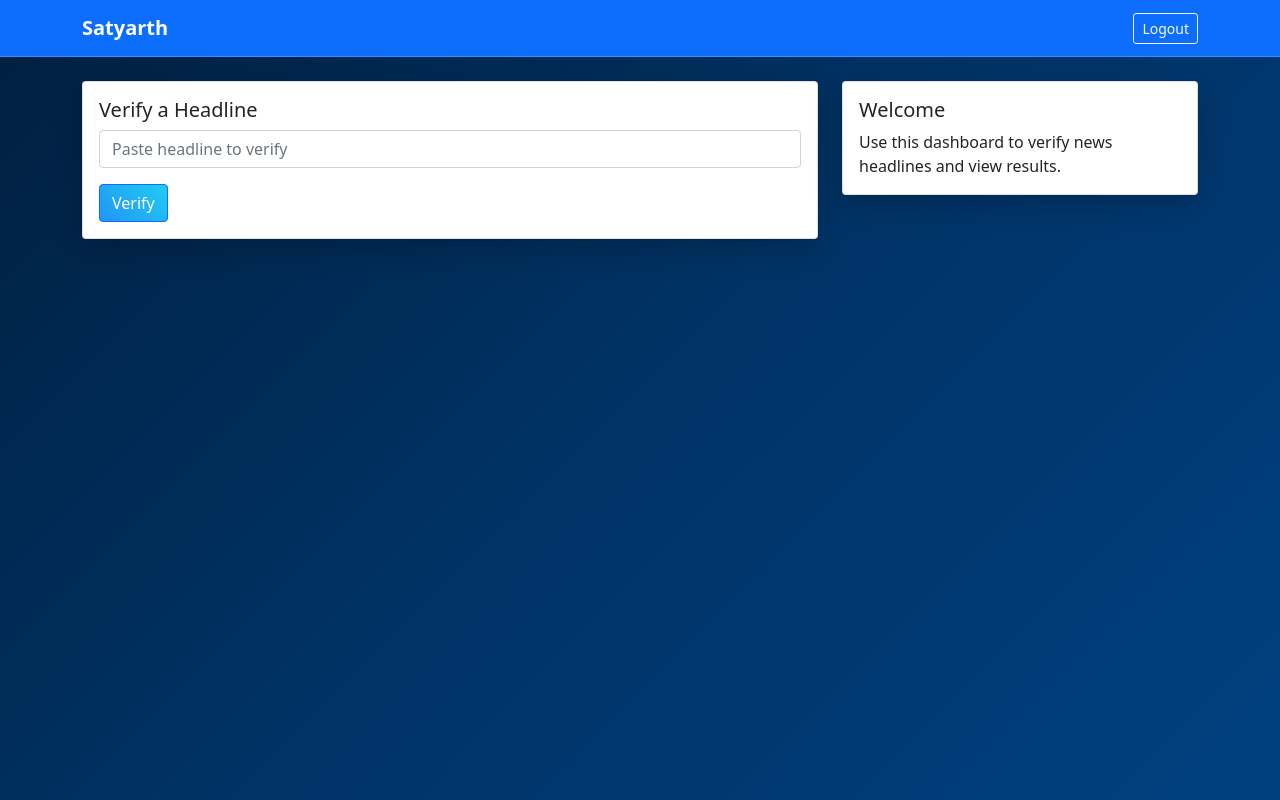
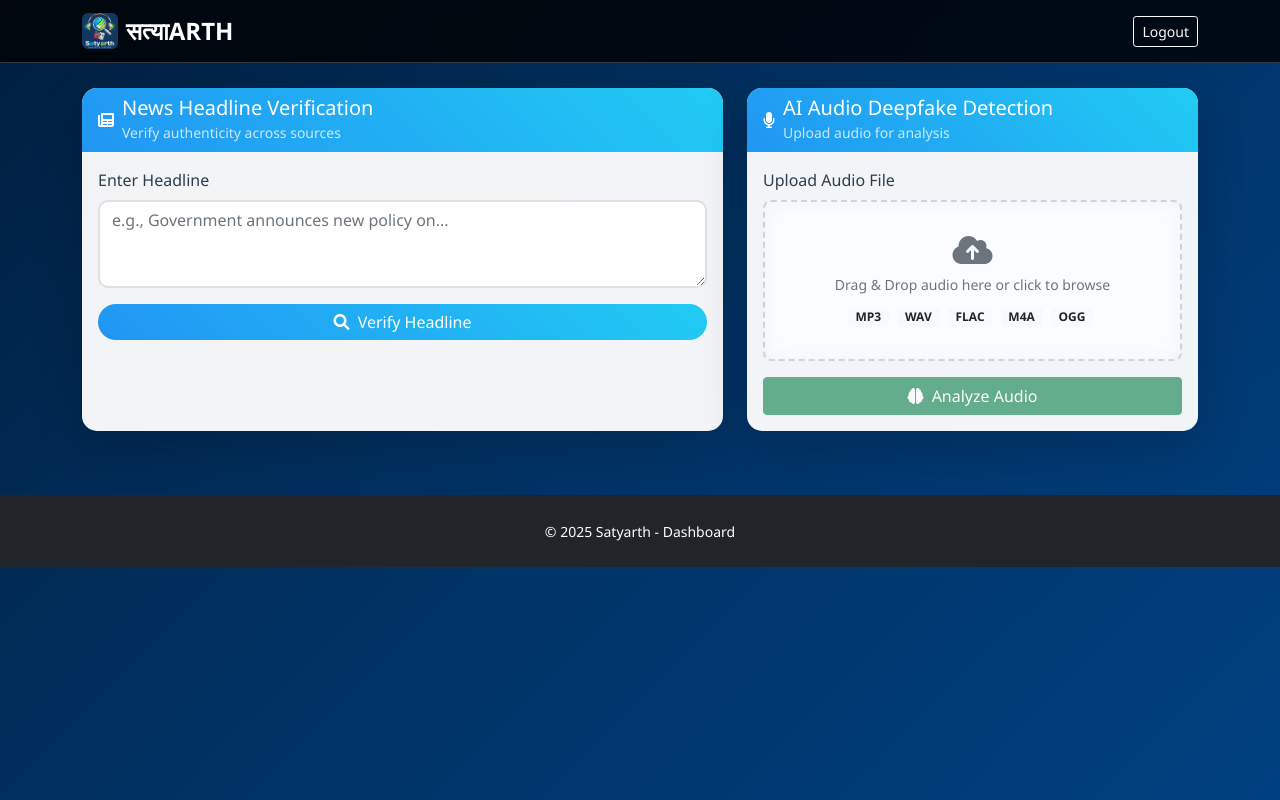
Before and after one commit to Tushar-AIMASTER/Aviothic2.0_ANARGHYA, a Flask app: template templates/dashboard.html in a window 1280 px wide. Run offline with Flask 3, Linux system fonts and the light colour scheme; the template is opened without the code that fills it, so the values that code supplies are empty; some libraries are stand-ins or nearby versions.

Commit message:
updated dashboard

```diff
--- a/templates/dashboard.html
+++ b/templates/dashboard.html
@@ -2,72 +2,124 @@
 <html lang="en">
 <head>
   <meta charset="UTF-8">
-  <meta name="viewport" content="width=device-width, initial-scale=1.0">
+  <meta name="viewport" content="width=device-width, initial-scale=1">
   <title>Satyarth - Dashboard</title>
+  <link href="https://cdn.jsdelivr.net/npm/bootstrap@5.1.3/dist/css/bootstrap.min.css" rel="stylesheet">
+  <link href="https://cdnjs.cloudflare.com/ajax/libs/font-awesome/6.0.0/css/all.min.css" rel="stylesheet">
   <link rel="stylesheet" href="{{ url_for('static', filename='style.css') }}">
-  <link href="https://cdn.jsdelivr.net/npm/bootstrap@5.1.3/dist/css/bootstrap.min.css" rel="stylesheet">
-</head>
+  <style>
+    .bg-gradient-primary {background: linear-gradient(45deg, #0d6efd, #6610f2);}
+    .bg-gradient-success {background: linear-gradient(45deg, #198754, #20c997);}
+    .card-header {border-bottom: 0;}
+    .section-heading {display:flex; align-items:center; gap:.5rem;}
+    .upload-zone {border: 2px dashed #ced4da; border-radius: .5rem; padding: 2rem; background: rgba(13,110,253,.02);}
+    .upload-zone.dragover {border-color:#0d6efd; background: rgba(13,110,253,.06);}
+    .result-key {color:#6c757d;}
+    .result-val {font-weight:600;}
+  </style>
+  </head>
 <body>
-  <nav class="navbar navbar-expand-lg navbar-dark bg-primary">
+  <nav class="navbar navbar-expand-lg navbar-dark bg-primary fixed-top">
     <div class="container">
-      <a class="navbar-brand" href="/">Satyarth</a>
-      <div class="d-flex">
-        <span class="navbar-text me-3">{{ user.email }}</span>
-        <a class="btn btn-outline-light btn-sm" href="/logout">Logout</a>
+      <a class="navbar-brand d-flex align-items-center" href="/">
+        <img id="logo" src="{{ url_for('static', filename='logo.jpg') }}" alt="Logo" style="height:36px; width:36px; object-fit:cover; border-radius:6px;" class="me-2">
+        <strong>सत्याARTH</strong>
+      </a>
+      <button class="navbar-toggler" type="button" data-bs-toggle="collapse" data-bs-target="#nav">
+        <span class="navbar-toggler-icon"></span>
+      </button>
+      <div id="nav" class="collapse navbar-collapse">
+        <ul class="navbar-nav ms-auto align-items-lg-center">
+          <li class="nav-item me-3 text-white-50 small d-none d-lg-inline">{{ user.email }}</li>
+          <li class="nav-item"><a class="btn btn-outline-light btn-sm" href="{{ url_for('logout') }}">Logout</a></li>
+        </ul>
       </div>
     </div>
   </nav>
 
-  <div class="container mt-4">
-    <div class="row">
-      <div class="col-12 col-lg-8">
-        <div class="card mb-3">
+  <main class="container" style="padding-top: 88px; padding-bottom: 40px;">
+    <div class="row g-4 align-items-stretch">
+      <div class="col-12 col-lg-7">
+        <div class="card h-100 shadow-lg border-0">
+          <div class="card-header text-white bg-gradient-primary">
+            <div class="section-heading">
+              <i class="fas fa-newspaper"></i>
+              <div>
+                <h5 class="mb-0">News Headline Verification</h5>
+                <small class="opacity-75">Verify authenticity across sources</small>
+              </div>
+            </div>
+          </div>
           <div class="card-body">
-            <h5 class="card-title">Verify a Headline</h5>
-            <form id="verify-form">
+            <form id="verificationForm">
               <div class="mb-3">
-                <input class="form-control" name="headline" placeholder="Paste headline to verify" required />
+                <label class="form-label">Enter Headline</label>
+                <textarea class="form-control" id="headline" rows="3" placeholder="e.g., Government announces new policy on..." required></textarea>
               </div>
-              <button class="btn btn-primary" type="submit">Verify</button>
+              <div class="d-grid">
+                <button id="verifyBtn" class="btn btn-primary" type="submit">
+                  <span class="spinner-border spinner-border-sm d-none" id="spinner"></span>
+                  <i class="fas fa-search me-1"></i> Verify Headline
+                </button>
+              </div>
             </form>
-          </div>
-        </div>
-
-        <div id="results" class="card d-none">
-          <div class="card-body">
-            <h5 class="card-title">Verification Result</h5>
-            <pre id="result-json" class="bg-dark text-light p-3" style="white-space: pre-wrap"></pre>
+            <div id="news-results" class="mt-4 d-none"></div>
           </div>
         </div>
       </div>
-      <div class="col-12 col-lg-4">
-        <div class="card">
+
+      <div class="col-12 col-lg-5">
+        <div class="card h-100 shadow-lg border-0">
+          <div class="card-header text-white bg-gradient-success">
+            <div class="section-heading">
+              <i class="fas fa-microphone"></i>
+              <div>
+                <h5 class="mb-0">AI Audio Deepfake Detection</h5>
+                <small class="opacity-75">Upload audio for analysis</small>
+              </div>
+            </div>
+          </div>
           <div class="card-body">
-            <h5 class="card-title">Welcome</h5>
-            <p class="card-text">Use this dashboard to verify news headlines and view results.</p>
+            <form id="audioForm" enctype="multipart/form-data">
+              <div class="mb-3">
+                <label for="audioFile" class="form-label">Upload Audio File</label>
+                <div id="uploadZone" class="upload-zone text-center">
+                  <i class="fas fa-cloud-upload-alt fa-2x text-muted mb-2"></i>
+                  <div class="small text-muted mb-2">Drag & Drop audio here or click to browse</div>
+                  <div>
+                    <span class="badge bg-light text-dark me-1">MP3</span>
+                    <span class="badge bg-light text-dark me-1">WAV</span>
+                    <span class="badge bg-light text-dark me-1">FLAC</span>
+                    <span class="badge bg-light text-dark me-1">M4A</span>
+                    <span class="badge bg-light text-dark me-1">OGG</span>
+                  </div>
+                  <input id="audioFile" name="file" type="file" accept=".mp3,.wav,.flac,.m4a,.ogg" class="d-none">
+                </div>
+              </div>
+              <div class="d-grid">
+                <button id="audioBtn" class="btn btn-success" type="submit" disabled>
+                  <span class="spinner-border spinner-border-sm me-2 d-none" id="audioSpinner"></span>
+                  <i class="fas fa-brain me-1"></i> Analyze Audio
+                </button>
+              </div>
+            </form>
+            <div id="audio-results" class="mt-4 d-none"></div>
           </div>
         </div>
       </div>
     </div>
-  </div>
+  </main>
 
+  <footer class="bg-dark text-white text-center py-4 mt-4">
+    <div class="container">
+      <small>&copy; <span id="yr"></span> Satyarth - Dashboard</small>
+    </div>
+  </footer>
+
+  <script src="https://cdn.jsdelivr.net/npm/bootstrap@5.1.3/dist/js/bootstrap.bundle.min.js"></script>
+  <script src="{{ url_for('static', filename='script.js') }}"></script>
   <script>
-    const form = document.getElementById('verify-form');
-    const results = document.getElementById('results');
-    const pre = document.getElementById('result-json');
-    form.addEventListener('submit', async (e) => {
-      e.preventDefault();
-      const data = new FormData(form);
-      const headline = data.get('headline');
-      const res = await fetch('/verify', {
-        method: 'POST',
-        headers: { 'Content-Type': 'application/json' },
-        body: JSON.stringify({ headline })
-      });
-      const json = await res.json();
-      pre.textContent = JSON.stringify(json, null, 2);
-      results.classList.remove('d-none');
-    });
+    document.getElementById('yr').textContent = new Date().getFullYear();
   </script>
 </body>
 </html>
```
